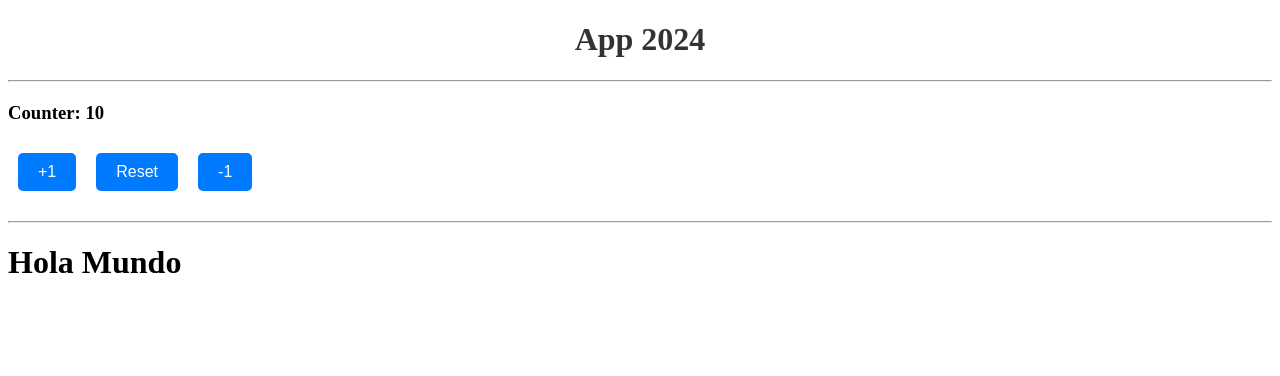
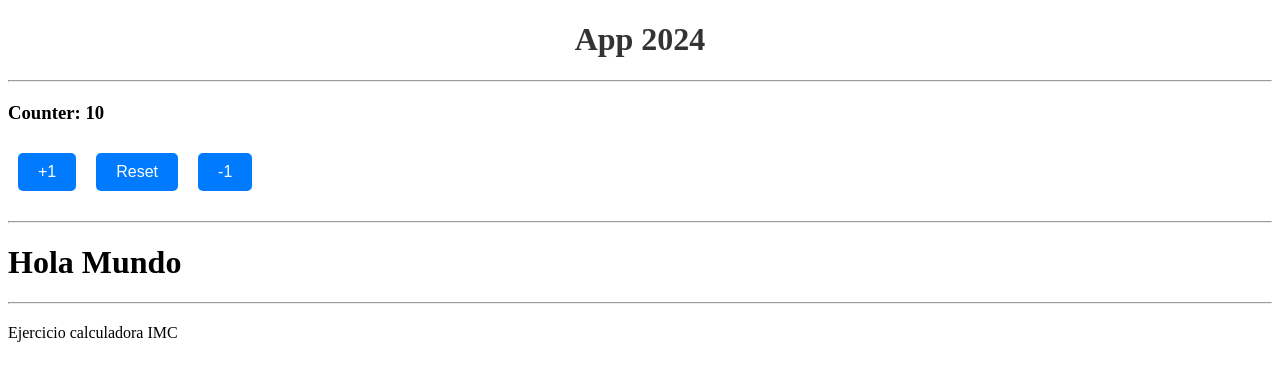
Before and after one commit to bravofrancisco/PrimerProyectoAngular, an Angular app: page / in a window 1280 px wide. Shown: the top 376 px of the page. Built offline with nearby package versions, Linux system fonts and the light colour scheme.

Commit message:
Eliminaron archivo

```diff
--- a/src/app/app.component.html
+++ b/src/app/app.component.html
@@ -6,3 +6,5 @@
 <button (click)="incrementar(-1)">-1</button>
 <hr>
 <app-counter></app-counter>
+<hr>
+<p>Ejercicio calculadora IMC</p>
--- a/src/app/app.module.ts
+++ b/src/app/app.module.ts
@@ -5,10 +5,12 @@ import { AppRoutingModule } from './app-routing.module';
 import { AppComponent } from './app.component';
 import { CounterComponent } from './counter/counter.component';
 
+
 @NgModule({
   declarations: [
     AppComponent,
-    CounterComponent
+    CounterComponent,
+
   ],
   imports: [
     BrowserModule,
```
